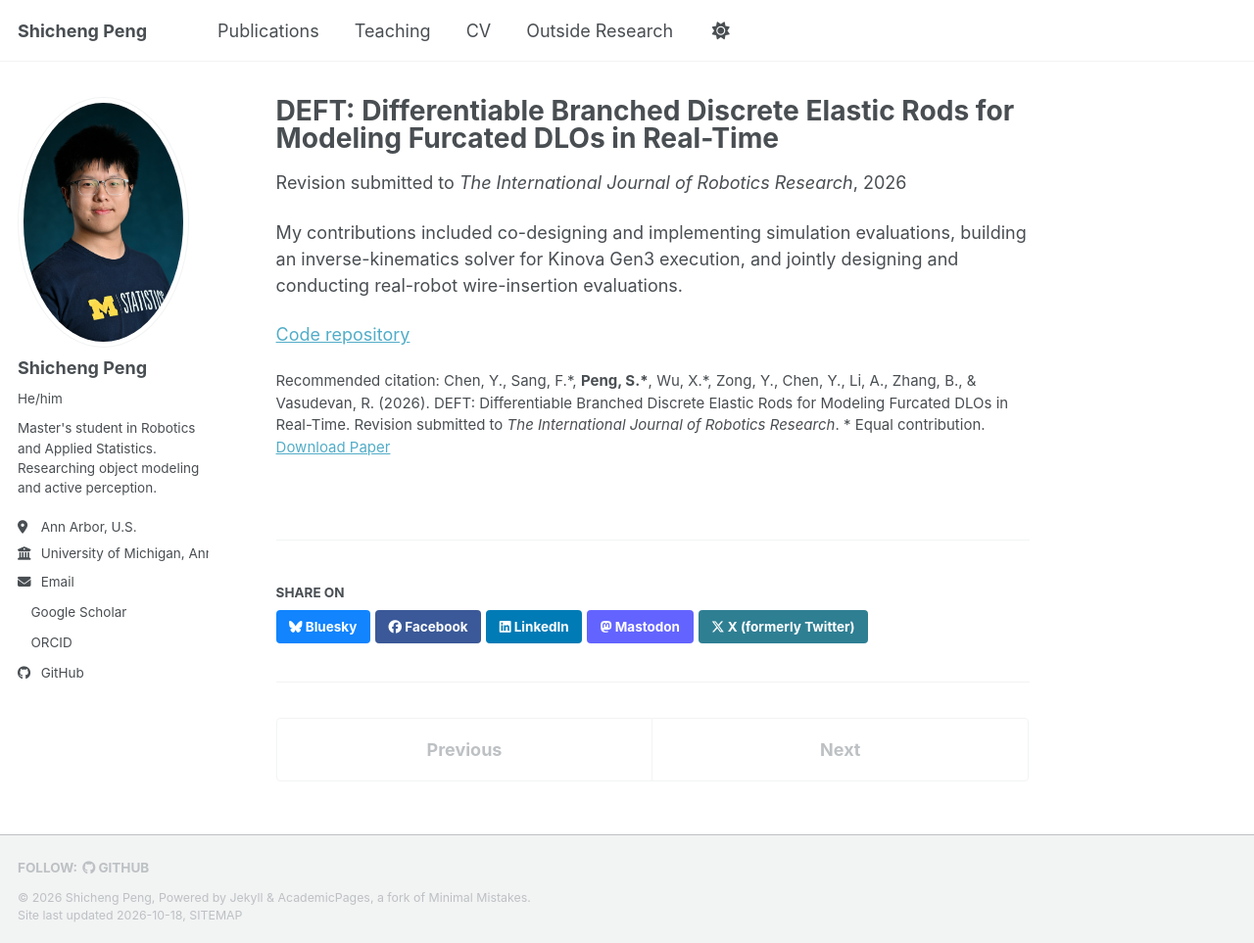
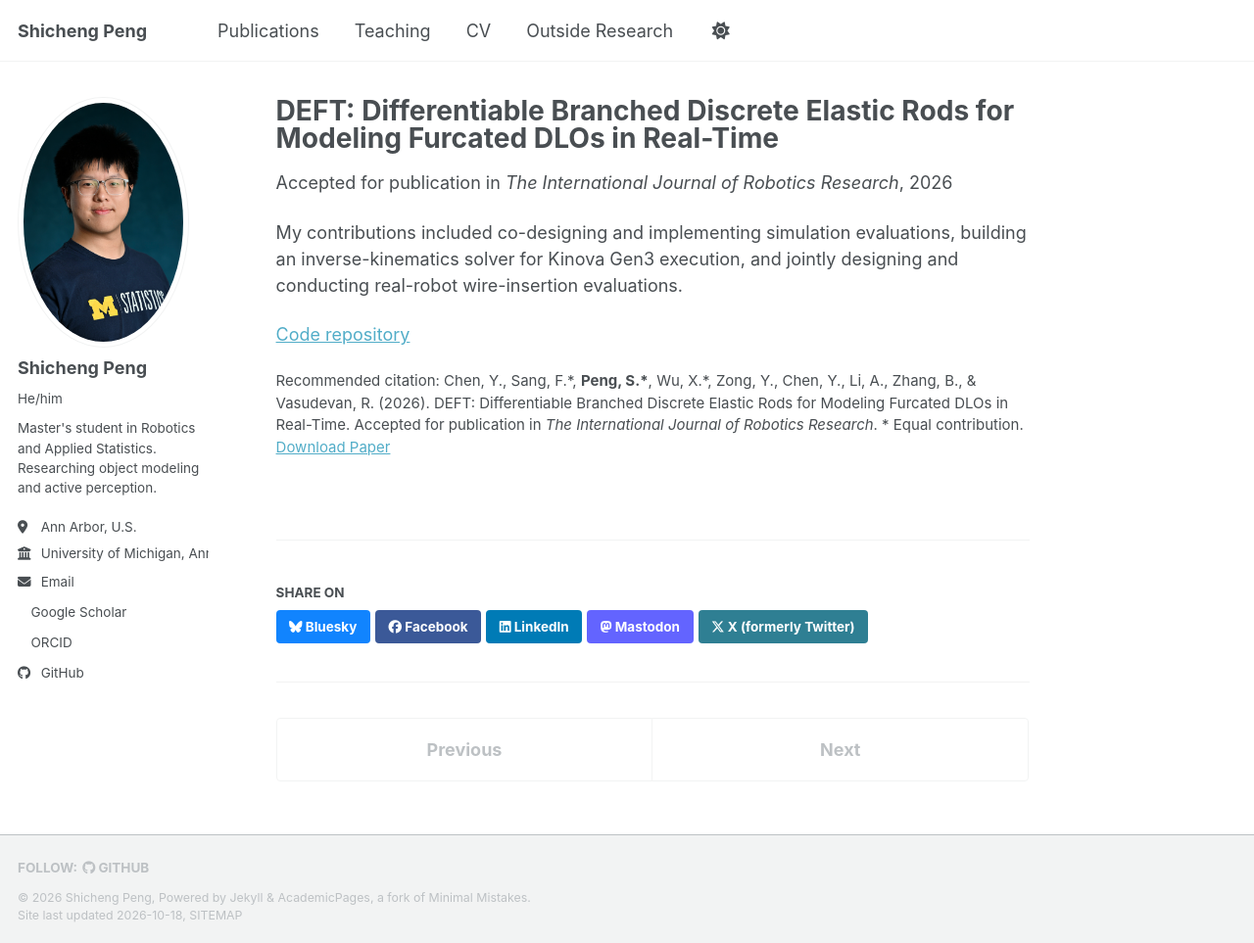
Before and after one commit to Pscjiayou/Pscjiayou.github.io, a Jekyll site: the page built from _publications/2026-deft.md, in a window 1280 px wide and 963 px high. Shown: the whole window at 98% size. Built offline with Jekyll 4.4.1, drawn with Linux system fonts in a browser that asks for light colours; a style sheet for code colours, icons or effects is not loaded.

Commit message:
Update DEFT status to accepted at IJRR

```diff
--- a/_publications/2026-deft.md
+++ b/_publications/2026-deft.md
@@ -1,13 +1,13 @@
 ---
 title: "DEFT: Differentiable Branched Discrete Elastic Rods for Modeling Furcated DLOs in Real-Time"
 collection: publications
-category: manuscripts
+category: published
 permalink: /publication/deft/
 date: 2026-01-01 # Year from CV; January 1 is used only for sorting.
 venue: "The International Journal of Robotics Research"
-publication_status: "Revision submitted to"
-paperurl: "https://arxiv.org/abs/2502.15037"
-citation: 'Chen, Y., Sang, F.*, <strong>Peng, S.*</strong>, Wu, X.*, Zong, Y., Chen, Y., Li, A., Zhang, B., &amp; Vasudevan, R. (2026). DEFT: Differentiable Branched Discrete Elastic Rods for Modeling Furcated DLOs in Real-Time. Revision submitted to <i>The International Journal of Robotics Research</i>. * Equal contribution.'
+publication_status: "Accepted for publication in"
+paperurl: "https://roahmlab.github.io/DEFT/"
+citation: 'Chen, Y., Sang, F.*, <strong>Peng, S.*</strong>, Wu, X.*, Zong, Y., Chen, Y., Li, A., Zhang, B., &amp; Vasudevan, R. (2026). DEFT: Differentiable Branched Discrete Elastic Rods for Modeling Furcated DLOs in Real-Time. Accepted for publication in <i>The International Journal of Robotics Research</i>. * Equal contribution.'
 ---
 
 My contributions included co-designing and implementing simulation evaluations, building an inverse-kinematics solver for Kinova Gen3 execution, and jointly designing and conducting real-robot wire-insertion evaluations.
```
